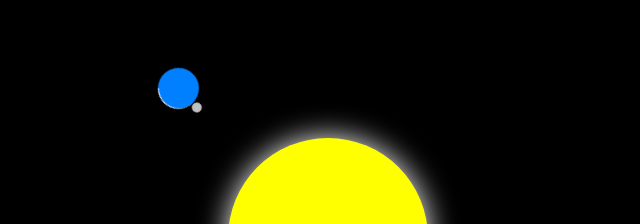
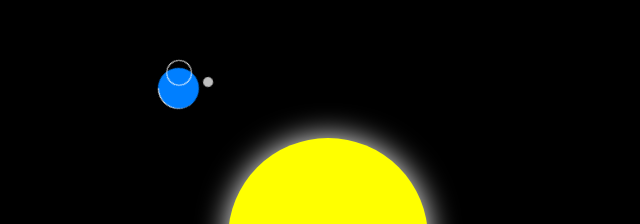
Before and after one commit to AncelmoViana/Projetos-em-html-css, a plain HTML site: page treinamento-de-projetos/criando-sistema-solar-completo.html in a window 1280 px wide. Shown: the part 186-410 px from the top of the page, 328-968 px from the left. Drawn offline with Linux system fonts and the light colour scheme.

Commit message:
Update style.css

```diff
--- a/treinamento-de-projetos/style.css
+++ b/treinamento-de-projetos/style.css
@@ -54,7 +54,7 @@ body{
     width: 10px;
     height: 10px;
     border-radius: 50%;
-    animation: lua 2s linear infinite;
+    animation: lua 1.5s linear infinite;
 
 }
 .mercurio{
@@ -73,6 +73,17 @@ body{
     height: 35px;
     animation: venus 4.5s linear infinite;
 }
+.terra::before{
+    content: '';
+    position: absolute;
+    border: 1px solid white;
+    border-radius: 50%;
+    background-size: cover;
+    top: 3em;
+    left: 3em;
+    width: 4em;
+    height: 4em;
+}
 
 
 @keyframes terra{
@@ -85,10 +96,10 @@ body{
 }
 @keyframes lua{
     0%{
-        transform: rotate(0deg) translate(25px);
+        transform: rotate(0deg) translate(30px);
     }
     100%{
-        transform: rotate(360deg) translate(25px);
+        transform: rotate(360deg) translate(30px);
     }
 }
 @keyframes mercurio{
```
